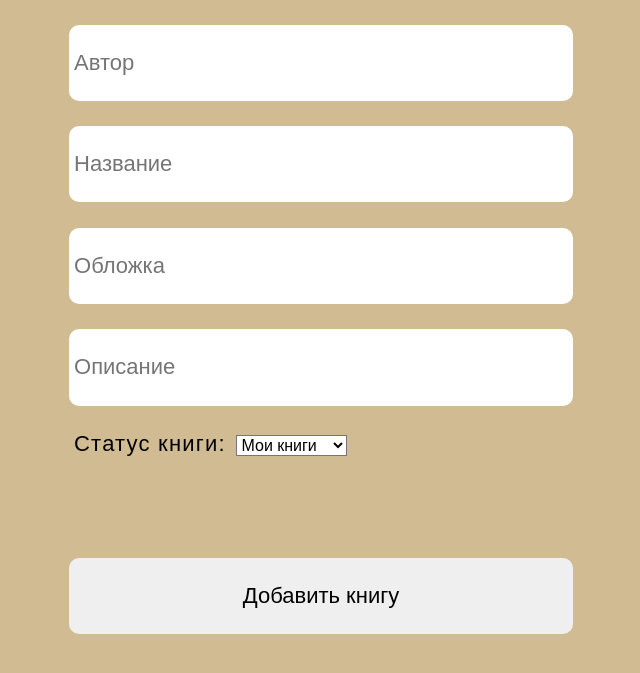
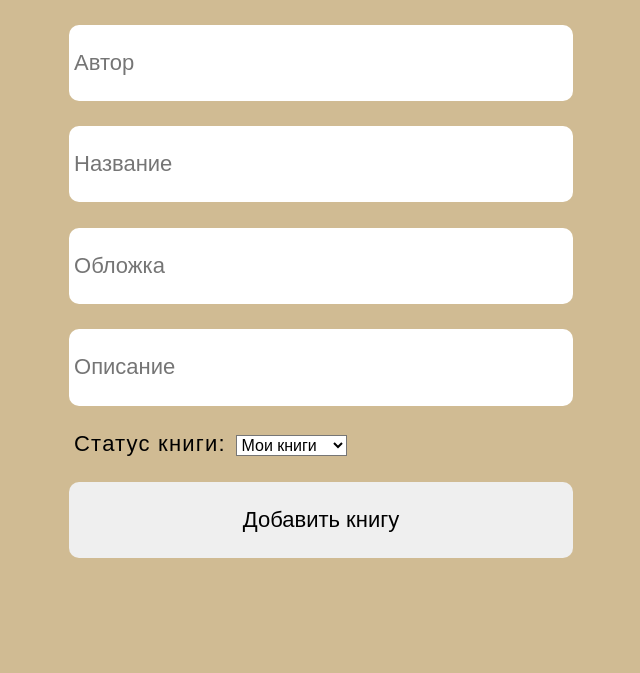
Before and after one commit to kekelectonic/library, a PHP site: the page made by html,php/add_book.php in a window 1280 px wide. Shown: the part 65-738 px from the top of the page, without its empty margins (319-959 px from the left). Run offline with PHP 8.4, Linux system fonts and the light colour scheme.

Commit message:
delete margin from button add_book

```diff
--- a/css/add_book.css
+++ b/css/add_book.css
@@ -34,7 +34,6 @@ main
 
 #book_add
 {
-    margin-top: 15% ;
     height: 15%;
     font-size: 22px;
     border-radius: 10px;
```
